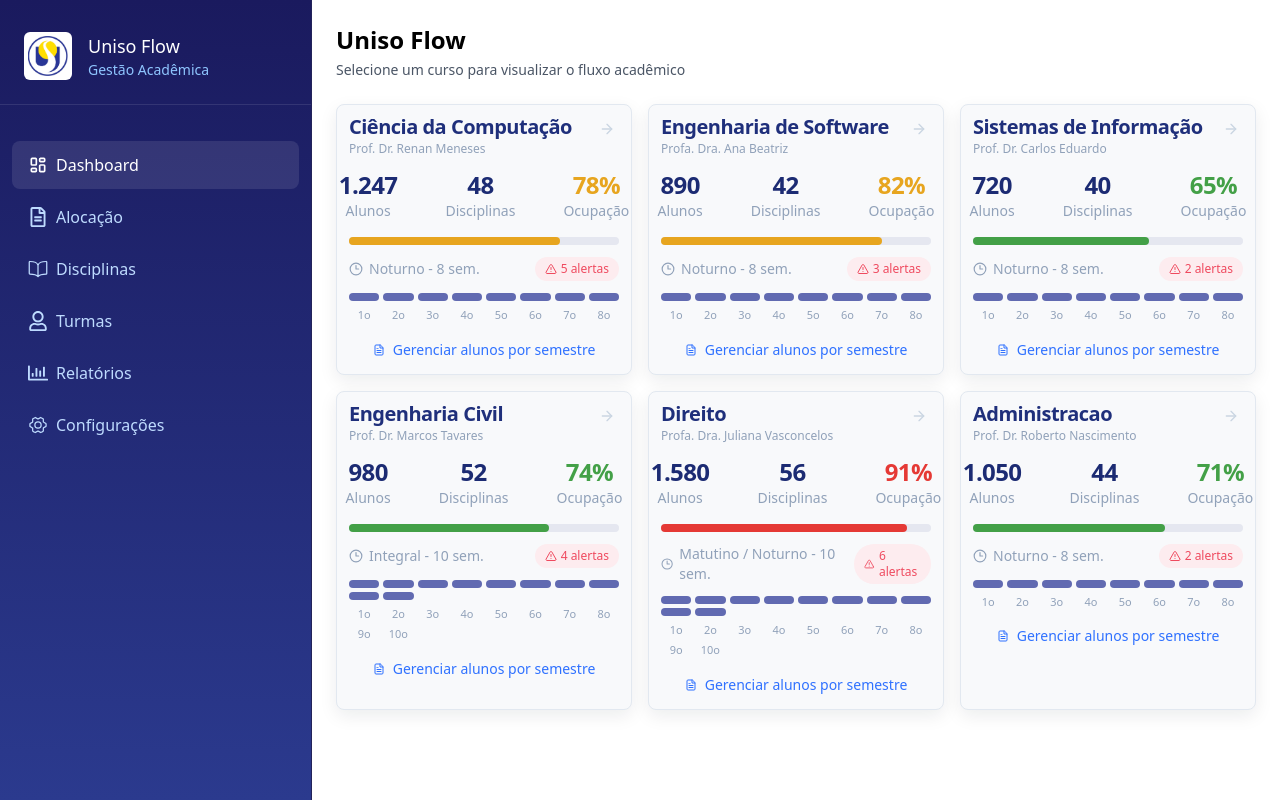
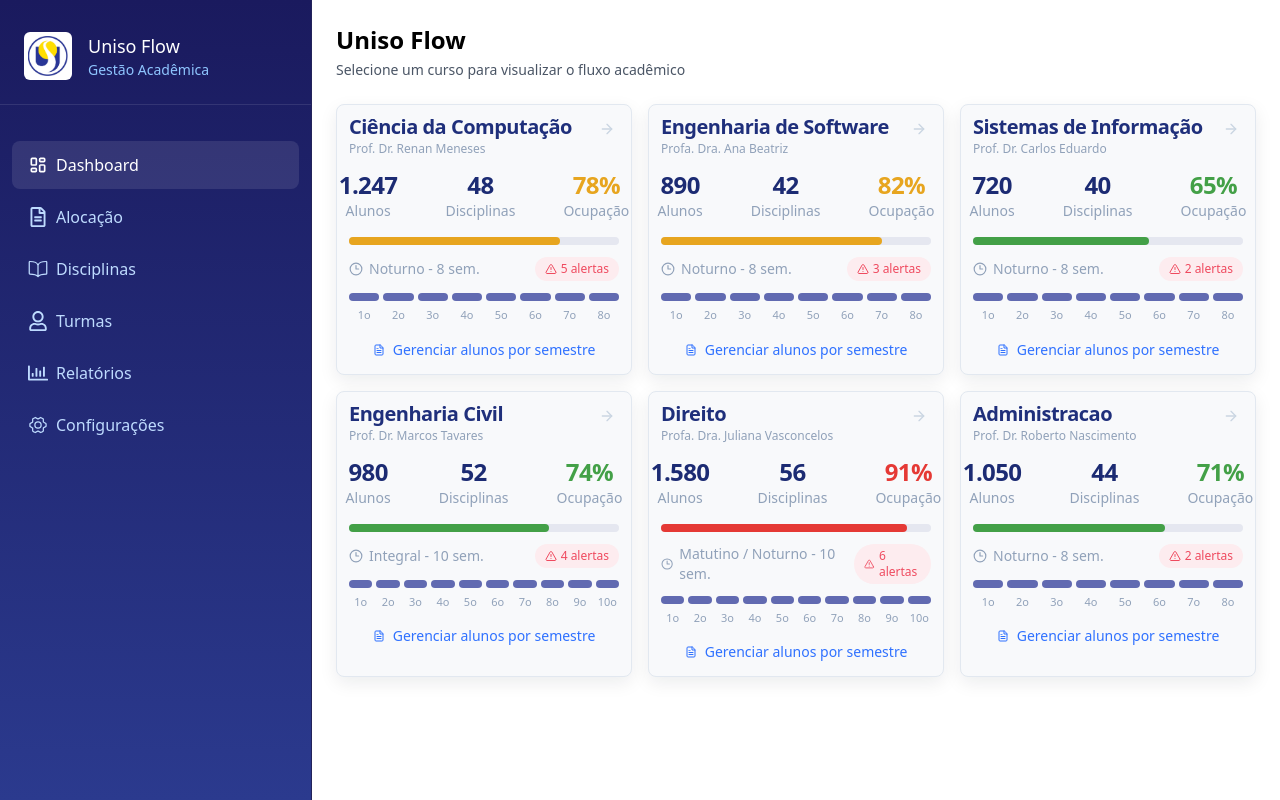
Before and after one commit to renanrod4/uniso-flow, a Next.js app: page / in a window 1280 px wide. Built offline with nearby package versions, Linux system fonts and the light colour scheme.

Commit message:
fix(curso) muda dinamicamente o tamanho das seções da barra de semestre

```diff
--- a/components/course/course-card/CourseCardSemesterProgress.tsx
+++ b/components/course/course-card/CourseCardSemesterProgress.tsx
@@ -10,14 +10,16 @@ function formatSemestreLabel(index: number) {
 export default function CourseCardSemesterProgress({ courseId, semestres }: CourseCardSemesterProgressProps) {
 	return (
 		<section className="mt-3">
-			<div className="grid grid-cols-8 gap-1">
+			<div className="flex items-center gap-1">
 				{Array.from({ length: semestres }).map((_, index) => (
-					<div key={`${courseId}-sem-${index + 1}`} className="h-2 rounded-full bg-semester-bar" />
+					<div key={`${courseId}-sem-${index + 1}`} className="h-2 flex-1 rounded-full bg-semester-bar" />
 				))}
 			</div>
-			<div className="mt-1.5 grid grid-cols-8 gap-1 text-center text-[11px] text-slate-400">
+			<div className="mt-1.5 flex items-center gap-1 text-center text-[11px] text-slate-400">
 				{Array.from({ length: semestres }).map((_, index) => (
-					<span key={`${courseId}-label-${index + 1}`}>{formatSemestreLabel(index)}</span>
+					<span key={`${courseId}-label-${index + 1}`} className="flex-1">
+						{formatSemestreLabel(index)}
+					</span>
 				))}
 			</div>
 		</section>
```
